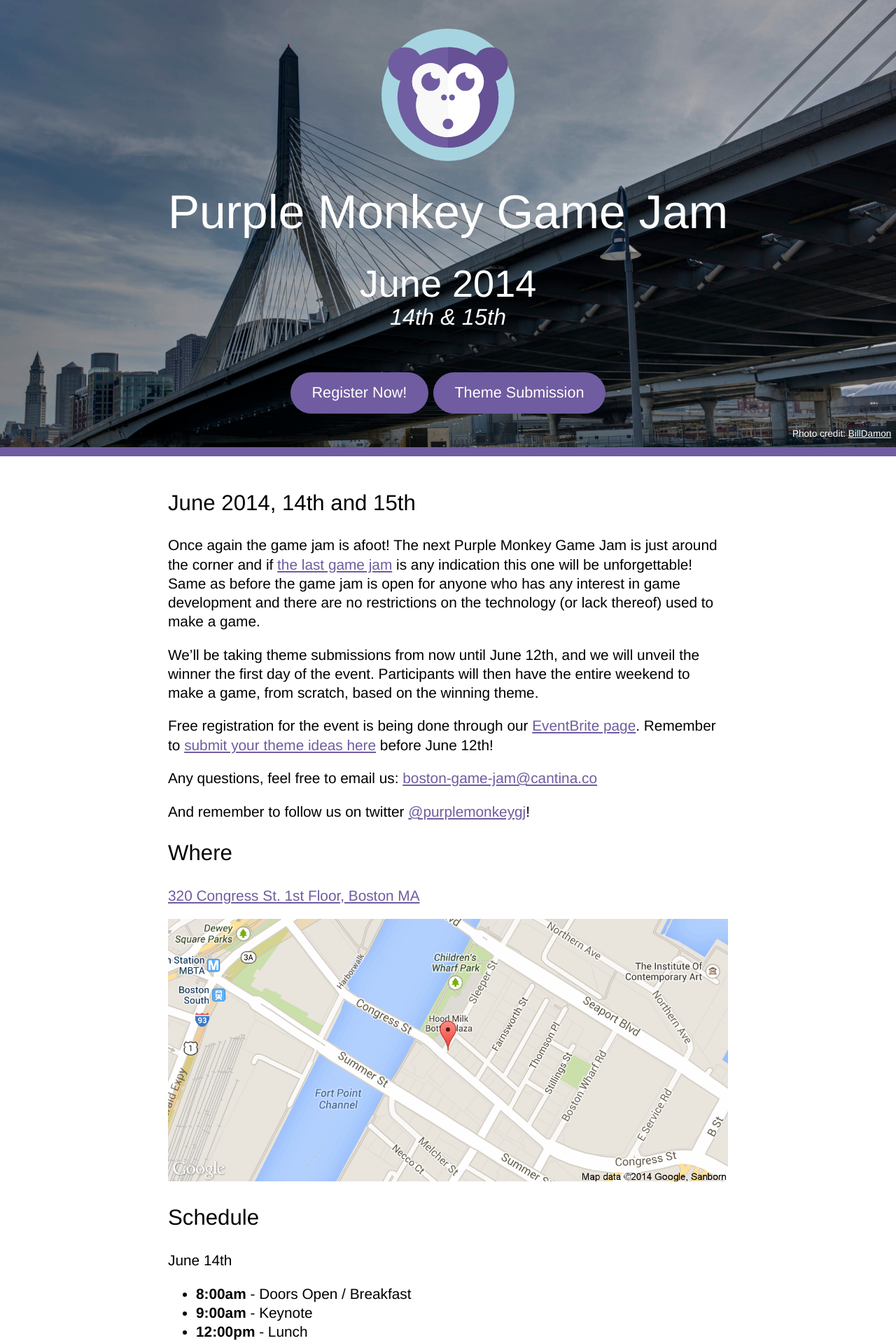
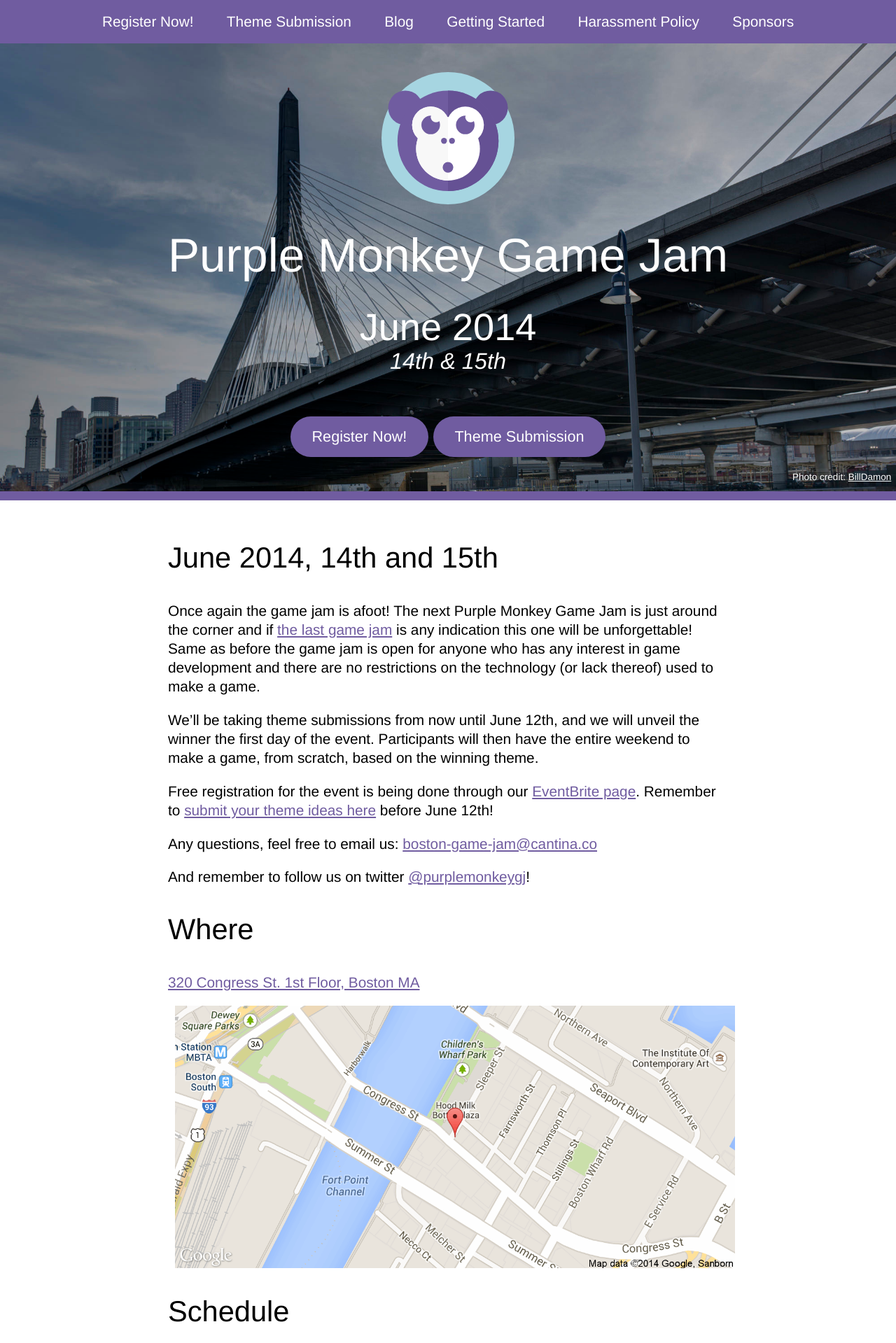
Before and after one commit to purplemonkeygamejam/purplemonkeygamejam.github.io, a Jekyll site: the page built from index.md, in a window 1280 px wide. Shown: the top 1919 px of the page at 70% size. Built offline with Jekyll 4.4.1, drawn with Linux system fonts in a browser that asks for light colours; Markdown is read by kramdown in place of the engine named in the settings.

Commit message:
Added navigation.

```diff
--- a/_layouts/default.html
+++ b/_layouts/default.html
@@ -21,7 +21,23 @@
 
 <body>
 
-<div class="header">
+<div class="nav">
+    <ul>
+
+        <li><a href="https://www.eventbrite.com/e/purple-monkey-game-jam-iv-a-new-hope-tickets-11432933211">Register Now!</a></li>
+        <li><a href="/theme-submission/">Theme Submission</a></li>
+        <li><a href="/blog">Blog</a></li>
+        <li><a href="/getting-started">Getting Started</a></li>
+        <li><a href="/harassment-policy">Harassment Policy</a></li>
+        <li><a href="/sponsors">Sponsors</a></li>
+
+    </ul>
+
+</div>
+
+{% if page.hero %}
+
+<div class="header hero">
 
     <a href="/"><img src="/images/monkey.svg" class="monkey" /></a>
 
@@ -31,11 +47,25 @@
 
     <p class="date"><i>14th &amp; 15th</i></p>
 
-    <p><a href="https://www.eventbrite.com/e/purple-monkey-game-jam-iv-a-new-hope-tickets-11432933211" class="button">Register Now!</a> <a href="/theme-submission/#form" class="button">Theme Submission</a></p>
+    <p><a href="https://www.eventbrite.com/e/purple-monkey-game-jam-iv-a-new-hope-tickets-11432933211" class="button">Register Now!</a> <a href="/theme-submission/" class="button">Theme Submission</a></p>
 
     <span class="photo-credit">Photo credit: <a href="http://www.flickr.com/photos/billdamon/12863646824/">BillDamon</a></span>
 
 </div>
+
+{% else %}
+
+<div class="header">
+
+    <h1 class="logo"><a href="/">Purple Monkey Game Jam</a></h1>
+
+    <h2 class="month">June 2014</h2>
+
+    <p class="date"><i>14th &amp; 15th</i></p>
+
+</div>
+
+{% endif %}
 
 <div class="content">
 
@@ -55,6 +85,8 @@
 
     <p><span class="no-break">Email us at <a href="mailto:boston-game-jam@cantina.co">boston-game-jam@cantina.co</a></span> &mdash; <span class="no-break">Follow us at <a href="http://twitter.com/@purplemonkeygj">@purplemonkeygj</a></span></p>
 
+    <p>Proudly sponsored by <a href="http://cantina.co/"><img src="http://cantina.co/wp-content/themes/twentythirteen-cantina/images/logo-color-dark.svg" width="100" /></a></p>
+
 </div>
 
 <script>
--- a/css/styles.css
+++ b/css/styles.css
@@ -18,6 +18,36 @@ img {
     border: 0;
 }
 
+p img {
+    margin: 0 .5em;
+    vertical-align: middle;
+}
+
+.nav {
+    color: #fff;
+    background: #705CA0;
+}
+
+.nav ul {
+    margin: 0;
+    padding: 0;
+    text-align: center;
+}
+
+.nav ul li {
+    list-style: none;
+    display: block;
+}
+
+.nav ul li a {
+    color: inherit;
+    display: block;
+    padding: 1em;
+    line-height: 1em;
+    text-decoration: none;
+    -webkit-font-smoothing: antialiased;
+}
+
 .header {
     position: relative;
     color: #fff;
@@ -29,6 +59,35 @@ img {
     background-position: center top;
     background-size: cover;
     -webkit-font-smoothing: antialiased;
+}
+
+.header .monkey {
+    margin: 1.5em 0 0;
+    width: 7em;
+}
+
+.header .logo {
+    margin: 0;
+    padding: 0;
+}
+
+.header .logo a {
+    display: block;
+    padding: .5em;
+    font-size: 1.25em;
+    line-height: 1em;
+    color: inherit;
+    text-decoration: none;
+}
+
+.header .month {
+    margin: 0;
+    font-size: 2em;
+}
+
+.header .date {
+    margin: 0 0 2em;
+    font-size: 1.2em;
 }
 
 .photo-credit {
@@ -50,35 +109,6 @@ img {
     text-align: center;
 }
 
-.monkey {
-    margin: 1.5em 0 0;
-    width: 7em;
-}
-
-.logo {
-    margin: 0;
-    padding: 0;
-}
-
-.logo a {
-    display: block;
-    padding: .5em;
-    font-size: 1.25em;
-    line-height: 1em;
-    color: inherit;
-    text-decoration: none;
-}
-
-.month {
-    margin: 0;
-    font-size: 2em;
-}
-
-.date {
-    margin: 0 0 2em;
-    font-size: 1.2em;
-}
-
 .button {
     display: inline-block;
     margin: 0 0 1em;
@@ -95,6 +125,11 @@ img {
     margin: 0 auto;
     padding: 1em;
     max-width: 800px;
+}
+
+.content h2 {
+    font-size: 2em;
+    line-height: 1.3em;
 }
 
 .content img {
@@ -118,6 +153,10 @@ img {
         font-size: 1.3em;
     }
 
+    .nav ul li {
+        display: inline-block;
+    }
+
 }
 
 @media screen and (min-width: 800px) {
--- a/index.md
+++ b/index.md
@@ -6,7 +7,7 @@ description: Once again the game jam is afoot! The next Purple Monkey Game Jam i
 
 We'll be taking theme submissions from now until June 12th, and we will unveil the winner the first day of the event. Participants will then have the entire weekend to make a game, from scratch, based on the winning theme.
 
-Free registration for the event is being done through our [EventBrite page](https://www.eventbrite.com/e/purple-monkey-game-jam-iv-a-new-hope-tickets-11432933211). Remember to [submit your theme ideas here](/theme-submission/#form) before June 12th!
+Free registration for the event is being done through our [EventBrite page](https://www.eventbrite.com/e/purple-monkey-game-jam-iv-a-new-hope-tickets-11432933211). Remember to [submit your theme ideas here](/theme-submission/) before June 12th!
 
 Any questions, feel free to email us: [boston-game-jam@cantina.co](mailto:boston-game-jam@cantina.co)
 
```
Also changed, not shown: other parts of index.md (+1 -0 lines), getting-started/index.md (+4 -0 lines).
